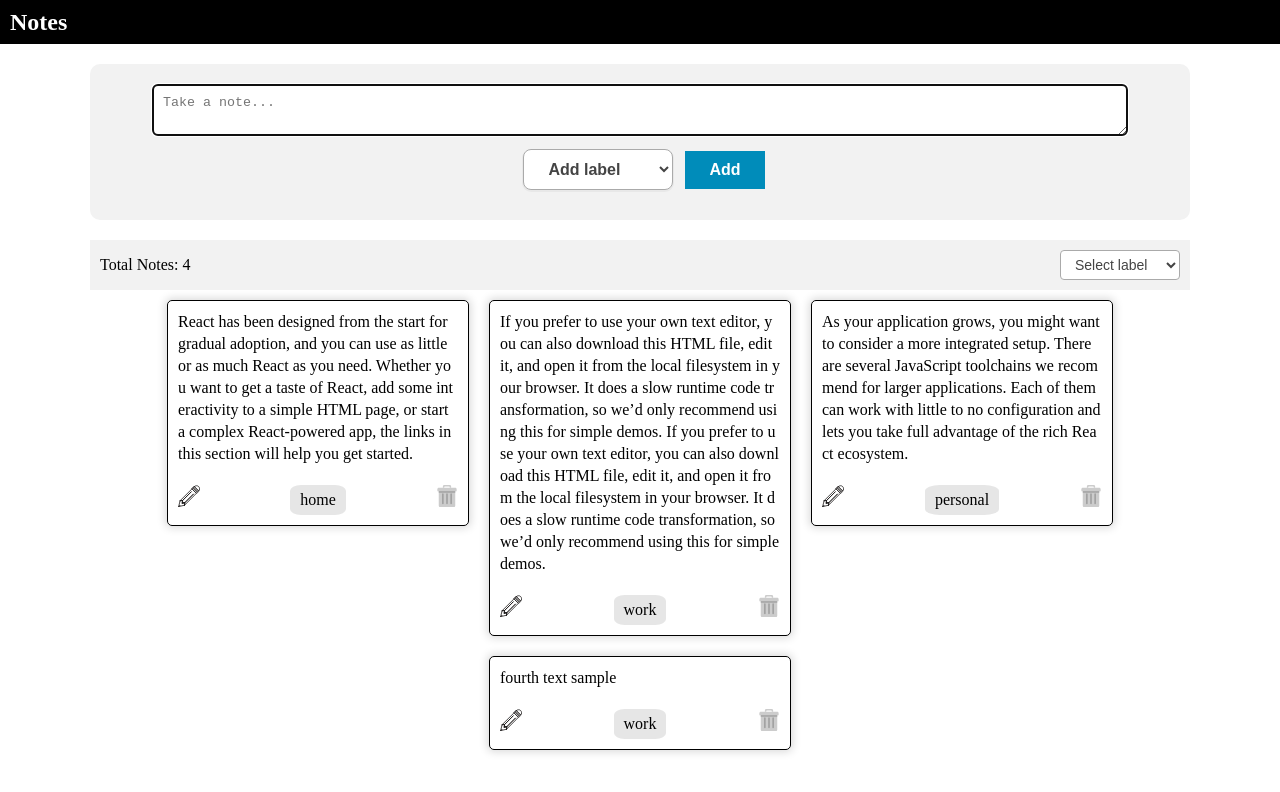
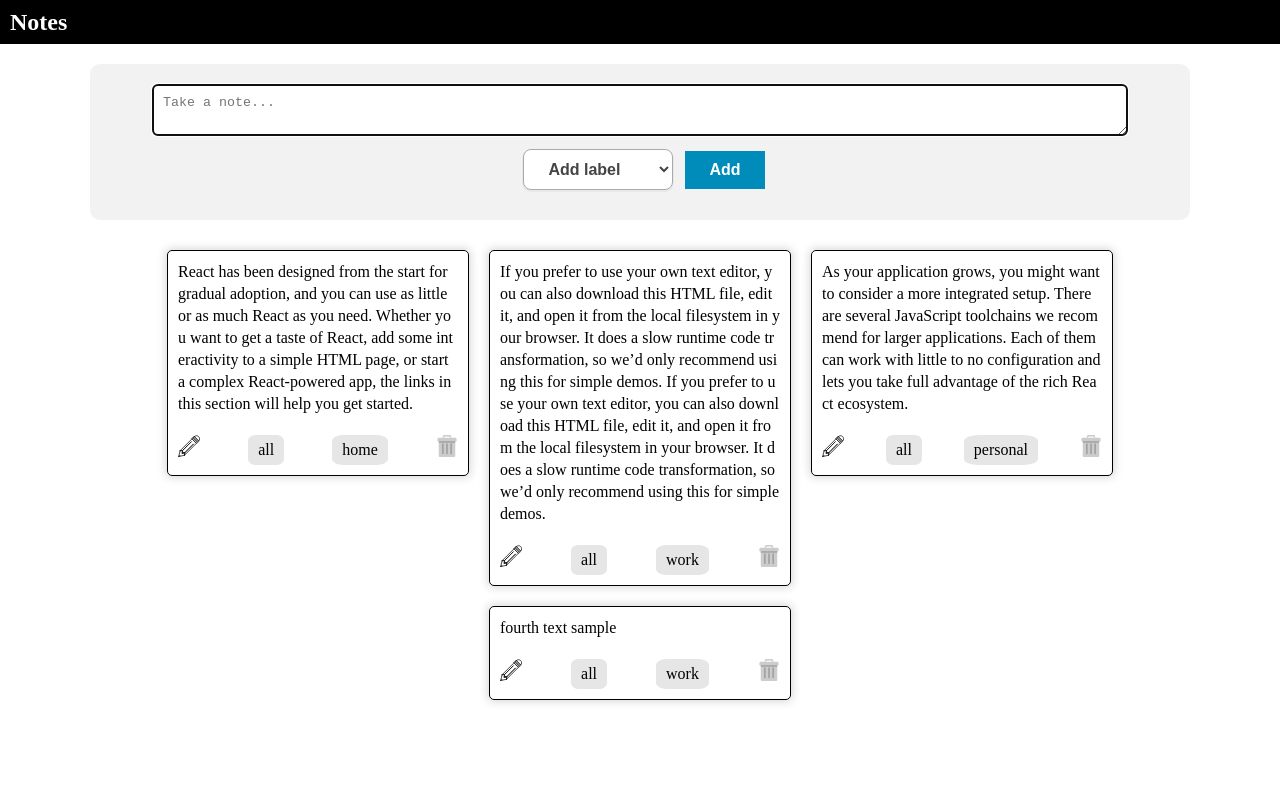
Before and after one commit to 1kvsn/note-wysa, a React (Create React App) app: page / in a window 1280 px wide. Shown: the top 792 px of the page. Built offline with nearby package versions, Linux system fonts and the light colour scheme.

Commit message:
Revert "Add label filter. Other features broke".
This reverts commit 71aa86d72d285a886b6dbd8422147676a942df76.

```diff
--- a/src/App.scss
+++ b/src/App.scss
@@ -18,8 +18,6 @@ $primary-bg: #f2f2f2;
 		font-weight: bold;
 	}
 }
-
-// form styles
 
 .form {
   background-color: $primary-bg;
@@ -69,31 +67,6 @@ $primary-bg: #f2f2f2;
 	}
 }
 
-// view
-.view-container {
-	background-color: $primary-bg;
-	padding: 10px;
-
-	.view {
-		display: flex;
-		justify-content: space-between;
-		align-items: baseline;
-
-		.filter-label {
-			font-size: 14px;
-			font-family: sans-serif;
-			color: #444;
-			line-height: 1.3;
-			padding: 5px 10px;
-			width: 120px;
-			border: 1px solid #aaa;
-			border-radius: 4px;
-			background-color: #fff;
-		}
-	}
-}
-
-// notes section
 .note-container {
 	display: flex;
 	flex-wrap: wrap;
--- a/src/components/NoteContext.js
+++ b/src/components/NoteContext.js
@@ -6,31 +6,31 @@ const defaultNotes = [
 	{
 		id: 1,
 		text: "React has been designed from the start for gradual adoption, and you can use as little or as much React as you need. Whether you want to get a taste of React, add some interactivity to a simple HTML page, or start a complex React-powered app, the links in this section will help you get started.",
-		label: ["home"]
+		label: ["all", "home"]
 	},
 	{
 		id: 2,
 		text: "If you prefer to use your own text editor, you can also download this HTML file, edit it, and open it from the local filesystem in your browser. It does a slow runtime code transformation, so we’d only recommend using this for simple demos. If you prefer to use your own text editor, you can also download this HTML file, edit it, and open it from the local filesystem in your browser. It does a slow runtime code transformation, so we’d only recommend using this for simple demos.",
-		label: ["work"]
+		label: ["all", "work"]
 	},
 	{
 		id: 3,
 		text: "As your application grows, you might want to consider a more integrated setup. There are several JavaScript toolchains we recommend for larger applications. Each of them can work with little to no configuration and lets you take full advantage of the rich React ecosystem.",
-		label: ["personal"]
+		label: ["all", "personal"]
 	},
 	{
 		id: 4,
 		text: "fourth text sample",
-		label: ["work"]
+		label: ["all", "work"]
 	}
 ]
 
 export const NoteProvider = ({ children }) => {
   const [inputText, setInputText] = useState("");
-	const [label, setLabel] = useState([]);
+	const [label, setLabel] = useState(["all"]);
 	const [notes, setNotes] = useState([...defaultNotes]);
 	const [editMode, setEditMode] = useState(false);
-	const [viewByLabel, setViewByLabel] = useState();
+	const [viewByLabel, setViewByLabel] = useState("all");
 
 
   return (
--- a/src/components/Notes.js
+++ b/src/components/Notes.js
@@ -37,7 +37,7 @@ const Notes = () => {
 
 		if (editMode) {
 			setEditMode(false);
-			setLabel([]);
+			setLabel(["all"]);
 		}
 	}
 
@@ -53,15 +53,18 @@ const Notes = () => {
 		setEditMode(true);
 	}
 
-	useEffect(() => {
-		let filteredNotes = notes.filter(note => note.label.includes(viewByLabel))
-		setFilteredNotes([...filteredNotes])
-		console.log(filteredNotes);
-	}, [viewByLabel || notes]);
+	// useEffect(() => {
+	// 	console.log("running becoz notes updated");
+  // }, [notes]);
+
+	// useEffect(() => {
+	// 	let filteredNotes = notes.filter(note => note.label.includes(viewByLabel))
+	// 	setFilteredNotes([...filteredNotes])
+	// }, [viewByLabel || notes]);
 
 	useEffect(() => {
 		const data = localStorage.getItem('notes');
-		if (data) {
+		if(data) {
 			setNotes(JSON.parse(data));
 		}
 	}, [])
@@ -85,7 +88,7 @@ const Notes = () => {
 					<select
 						className="select-label"
 						value={label[0]}
-						onChange={e => setLabel([e.target.value])}
+						onChange={e => setLabel([e.target.value, ...label])}
 					>
 						<option selected hidden>Add label</option>
 						<option value="home">Home</option>
@@ -97,28 +100,13 @@ const Notes = () => {
 					<button className="button" type="submit" onClick={handleSubmit}>{editMode ? "Save" : "Add"}</button>
 				</section>
 
-				<View filteredNotes={filteredNotes}/>
+				{/* <View /> */}
 
 				<section className="note-container">
-
 					{
-						viewByLabel && filteredNotes.length ? filteredNotes.map(note => {
+						notes.map(note => {
 							return (
-								<Note
-									key={note.id}
-									noteData={note}
-									handleEdit={handleEdit}
-									handleDelete={handleDelete}
-								/>
-							)
-						}) : notes.map(note => {
-							return (
-								<Note
-									key={note.id}
-									noteData={note}
-									handleEdit={handleEdit}
-									handleDelete={handleDelete}
-								/>
+								<Note key={note.id} noteData={note} handleEdit={handleEdit} handleDelete={handleDelete} />
 							)
 						})
 					}
--- a/src/components/View.js
+++ b/src/components/View.js
@@ -3,7 +3,7 @@ import React, { useContext } from 'react';
 import { NoteContext } from './NoteContext';
 
 
-const View = ({ filteredNotes }) => {
+const View = ({ handleView }) => {
 
 	const {
 		notes,
@@ -18,17 +18,15 @@ const View = ({ filteredNotes }) => {
 	} = useContext(NoteContext);
 
 	return (
-		<div className="view-container">
-			<div className="view">
+		<div className="">
+			<div>
 				<p>Total Notes: {notes && notes.length}</p>
 				<select
-					className="filter-label"
+					className="select-label"
 					value={viewByLabel}
 					onChange={e => setViewByLabel(e.target.value)}
 				>
-					<option value="none" selected disabled hidden>
-						Select label
-      		</option>
+					<option selected >all</option>
 					<option value="home">Home</option>
 					<option value="work">Work</option>
 					<option value="personal">Personal</option>
@@ -36,11 +34,6 @@ const View = ({ filteredNotes }) => {
 					<option value="fun">Fun</option>
 				</select>
 			</div>
-			{
-				viewByLabel && filteredNotes.length === 0 ? (
-					<p>No notes present with this label. Displaying all notes.</p>
-				) : null
-			}
 		</div>
 	)
 }
```
